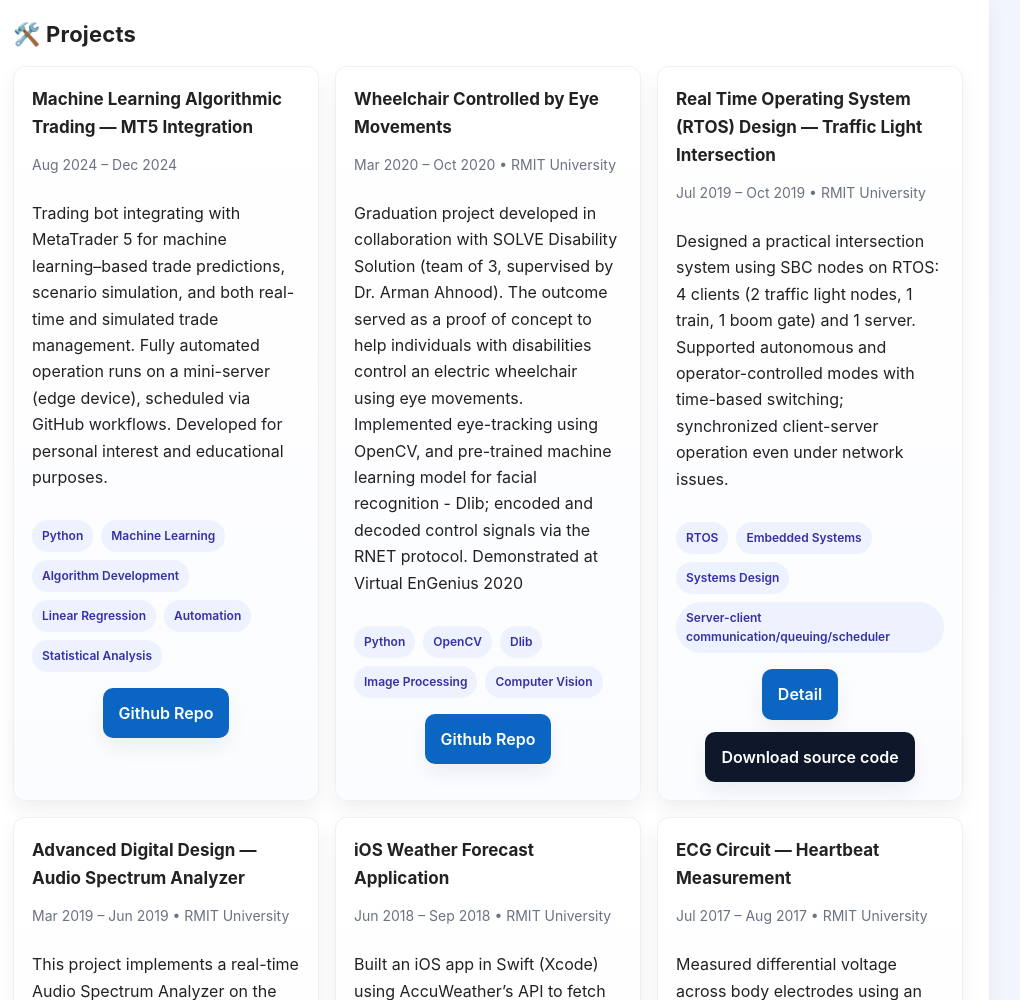
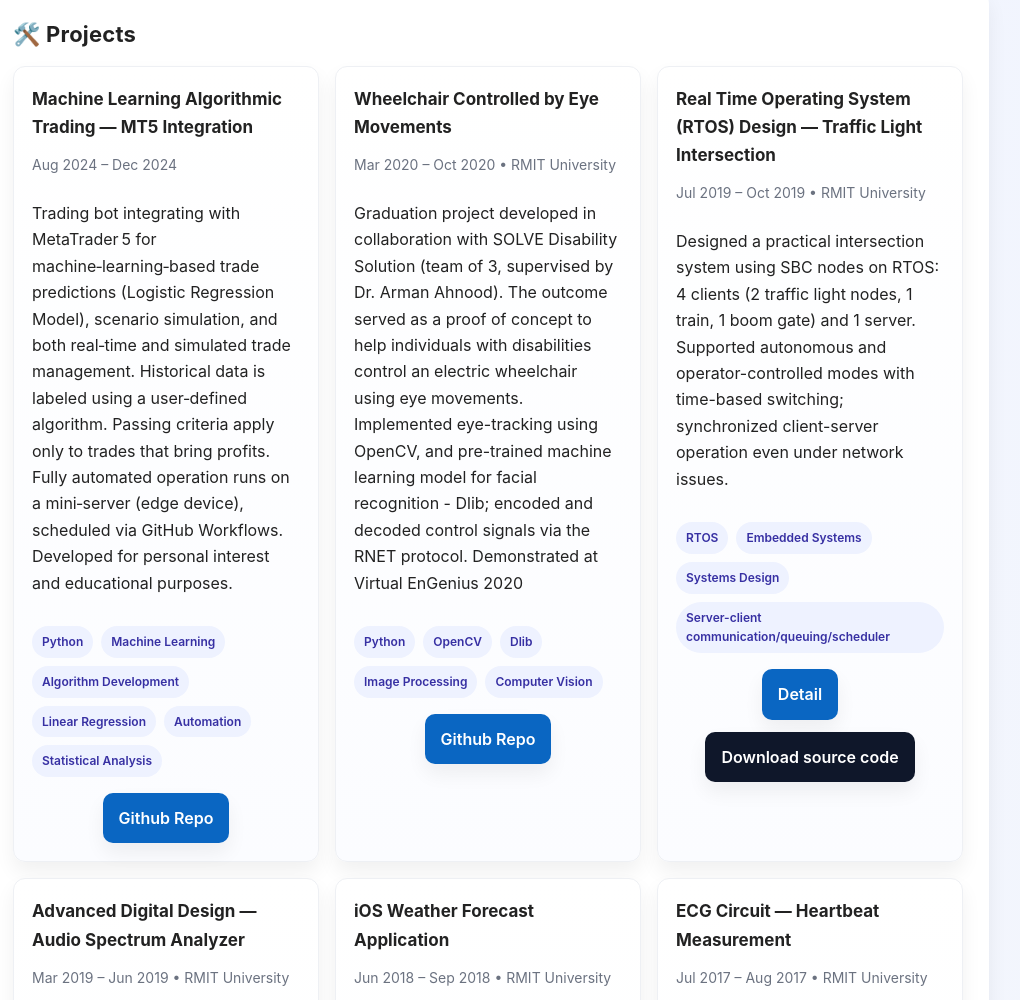
Before and after one commit to bincu008/Profile, a plain HTML site: page index.html in a window 1280 px wide. Shown: the part 1520-2520 px from the top of the page, without its empty margins (152-1172 px from the left). Drawn offline with Linux system fonts and the light colour scheme.

Commit message:
small fix

```diff
--- a/index.html
+++ b/index.html
@@ -288,7 +288,7 @@
         <article class="card">
           <h4>Machine Learning Algorithmic Trading — MT5 Integration</h4>
           <div class="meta">Aug 2024 – Dec 2024</div>
-          <p>Trading bot integrating with MetaTrader 5 for machine learning–based trade predictions, scenario simulation, and both real-time and simulated trade management. Fully automated operation runs on a mini-server (edge device), scheduled via GitHub workflows. Developed for personal interest and educational purposes.</p>
+          <p>Trading bot integrating with MetaTrader 5 for machine‑learning‑based trade predictions (Logistic Regression Model), scenario simulation, and both real‑time and simulated trade management. Historical data is labeled using a user‑defined algorithm. Passing criteria apply only to trades that bring profits. Fully automated operation runs on a mini‑server (edge device), scheduled via GitHub Workflows. Developed for personal interest and educational purposes.</p>
           <div class="chips">
             <span class="chip">Python</span>
             <span class="chip">Machine Learning</span>
```
Also changed, not shown: index copy.txt (deleted), 1 other file.
